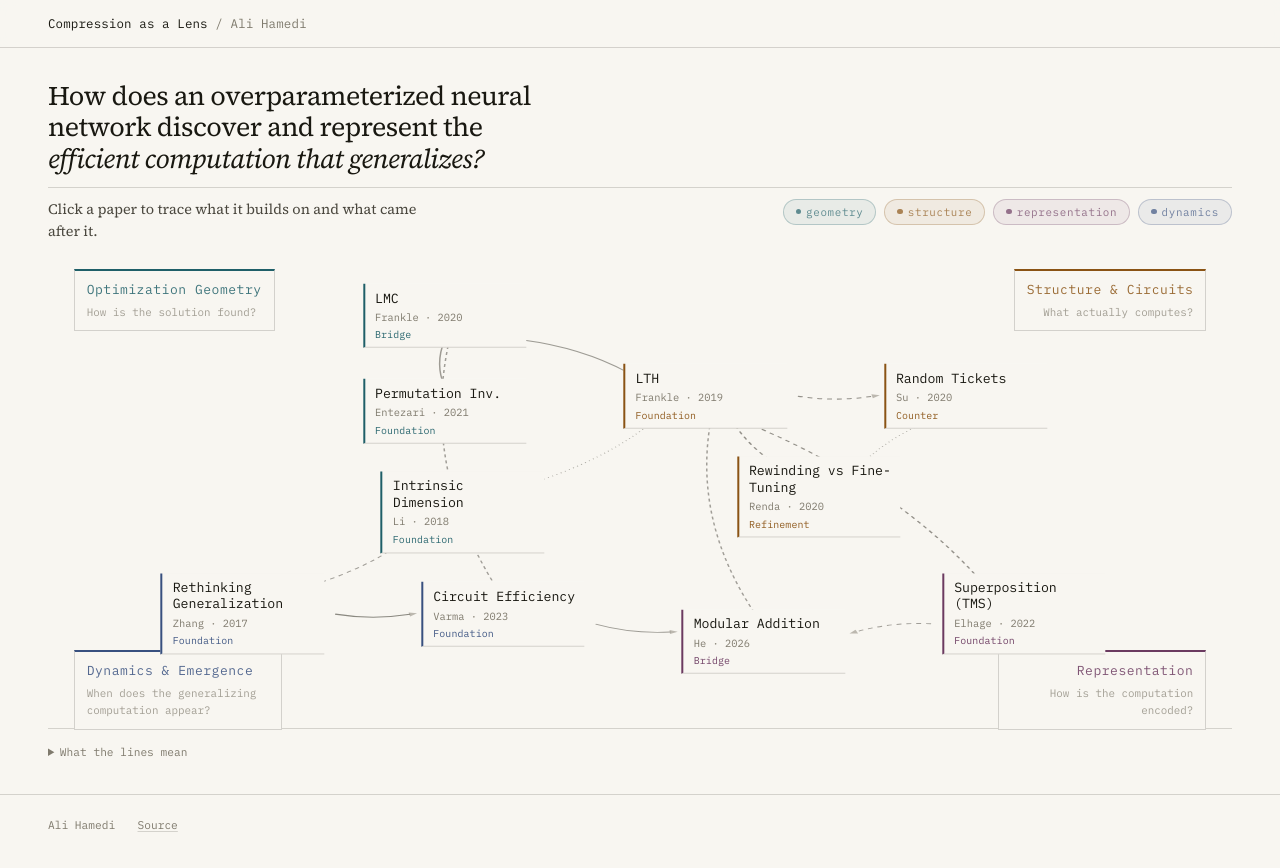
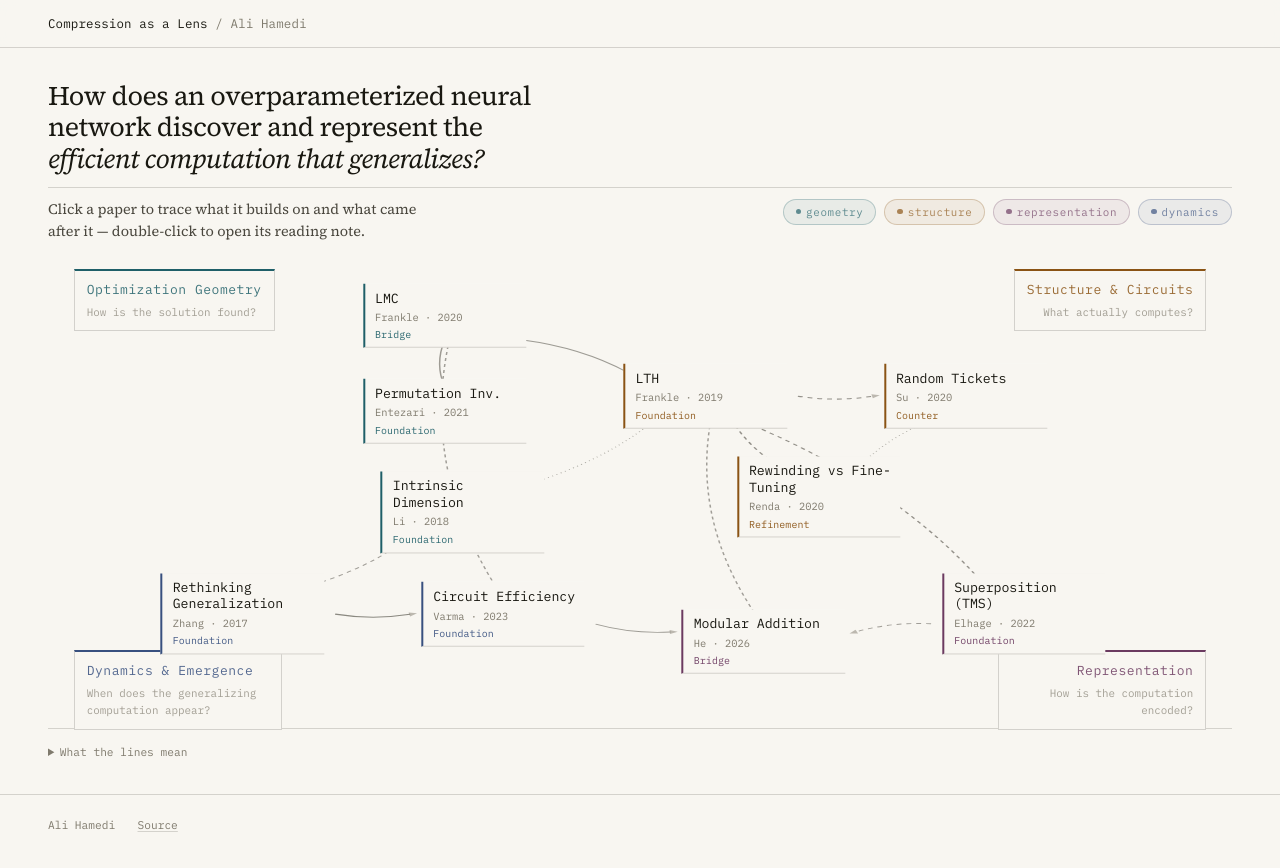
Before and after one commit to ali-hamedi/model-optimization, a React (Vite) app: page / in a window 1280 px wide. Shown: the top 868 px of the page. Built offline with nearby package versions, Linux system fonts and the light colour scheme.

Commit message:
Surface double-click-to-open on map nodes

```diff
--- a/src/components/map/MapNode.tsx
+++ b/src/components/map/MapNode.tsx
@@ -41,7 +41,8 @@ export default function MapNode({
         } as React.CSSProperties
       }
       aria-pressed={state === 'selected'}
-      aria-label={`${paper.title}. ${paper.authors}, ${paper.year}. ${ROLE_LABEL[paper.roles[0]]}.`}
+      aria-label={`${paper.title}. ${paper.authors}, ${paper.year}. ${ROLE_LABEL[paper.roles[0]]}. Double-click to open its reading note.`}
+      title="Double-click to open reading note"
       onMouseEnter={() => onHover(paper.id)}
       onMouseLeave={() => onHover(null)}
       onFocus={() => onHover(paper.id)}
--- a/src/routes/MapView.tsx
+++ b/src/routes/MapView.tsx
@@ -131,7 +131,8 @@ export default function MapView() {
 
       <div className="plate__caption">
         <p className="plate__label">
-          Click a paper to trace what it builds on and what came after it.
+          Click a paper to trace what it builds on and what came after it —
+          double-click to open its reading note.
         </p>
         <nav className="plate__filters" aria-label="Filter by lens">
           {LENSES.map((l) => (
```
